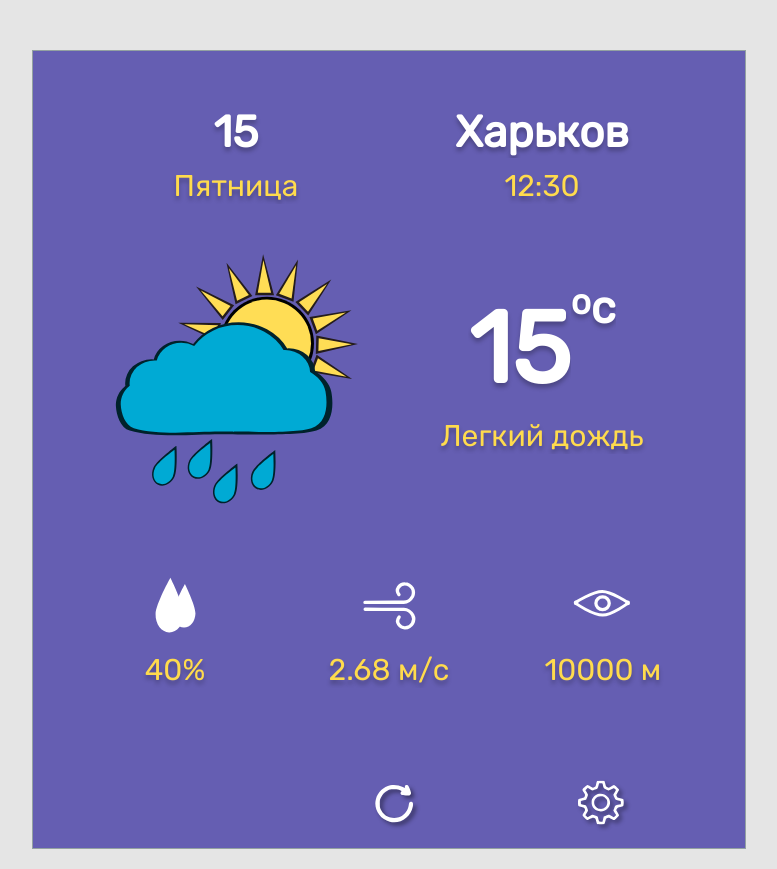
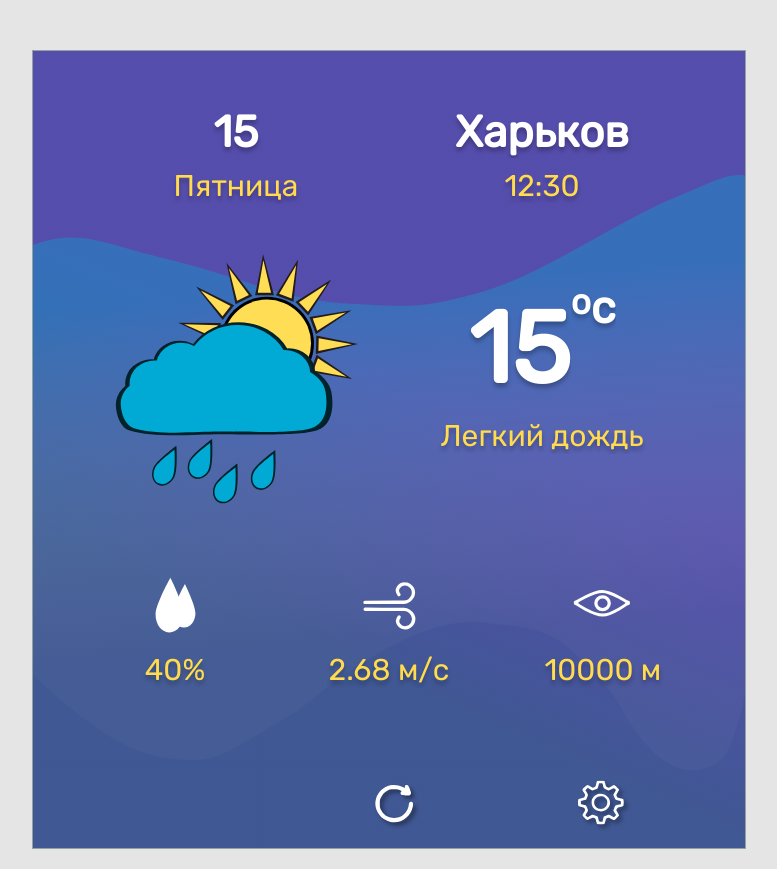
Before and after one commit to Evgeny-TechnoNinja/moment-weather, a Flask app: page / in a window 1280 px wide. Shown: the whole page, without its empty margins (251-1028 px from the left). Run offline with Flask 2, Linux system fonts and the light colour scheme.

Commit message:
decarated index page

```diff
--- a/app/static/dist/css/main.css
+++ b/app/static/dist/css/main.css
@@ -308,8 +308,7 @@ figure {
 .weather {
   margin-top: 20px;
   margin-bottom: 20px;
-  background-color: #2F259DB2;
-  border: 1px solid #93a1a1; }
+  background-color: rgba(47, 37, 157, 0.3); }
   @media (min-width: 640px) {
     .weather {
       margin-top: 50px; } }
@@ -488,4 +487,20 @@ figure {
   .button__box-picture > svg:hover {
     fill: #e61278; }
 
+.decor-gradient {
+  overflow: hidden;
+  background: linear-gradient(203.33deg, #2F259DB2 44.5%, #10347AB2 71.19%);
+  border: 1px solid #93a1a1; }
+
+.decor-background {
+  background: no-repeat url("../../images/other/weather-bg.svg");
+  background-position: center 30%; }
+  @media (min-width: 480px) {
+    .decor-background {
+      background-position: center 45%;
+      background-size: 100%; } }
+  @media (min-width: 640px) {
+    .decor-background {
+      background-position: center 65%; } }
+
 /*# sourceMappingURL=main.css.map */
--- /dev/null
+++ b/app/static/src/scss/components/_decor.scss
@@ -0,0 +1,17 @@
+.decor-gradient{
+    overflow: hidden;
+    background: linear-gradient(203.33deg, $swatch_0 44.5%, $swatch_1 71.19%);
+    border: 1px solid $swatch_2;
+}
+
+.decor-background {
+    background: no-repeat url("../../images/other/weather-bg.svg");
+    background-position: center 30%;
+    @media (min-width: $sm) {
+        background-position: center 45%;
+        background-size: 100%;
+    }
+    @media (min-width: $md) {
+        background-position: center 65%;
+    }
+}
--- a/app/static/src/scss/components/_weather.scss
+++ b/app/static/src/scss/components/_weather.scss
@@ -1,8 +1,8 @@
 .weather {
     margin-top: 20px;
     margin-bottom: 20px;
-    background-color: $swatch_0;
-    border: 1px solid $swatch_2;
+    background-color: rgba($swatch_0, 0.3);
+    // border: 1px solid $swatch_2;
     @media (min-width: $md) {
         margin-top: 50px;
     }
--- a/app/static/src/scss/main.scss
+++ b/app/static/src/scss/main.scss
@@ -8,3 +8,4 @@
 @import "components/cards";
 @import "components/infographic";
 @import "components/button";
+@import "components/decor";
--- a/app/templates/index.html
+++ b/app/templates/index.html
@@ -3,6 +3,8 @@
 <div class="content-wrap">
     <div class="container">
         <div class="weather">
+            <div class="decor-gradient">
+                <div class="decor-background">
                     <div class="weather__content-top">
                         <div class="grid">
                             <div class="grid__item width-1-1 width-1-2-sm">
@@ -129,4 +131,6 @@
                 </div>
             </div>
         </div>
+    </div>
+</div>
 {% endblock %}
```
Also changed, not shown: app/static/images/other/weather-bg.svg (added). Lines whose indentation alone changed are shown as unchanged.
